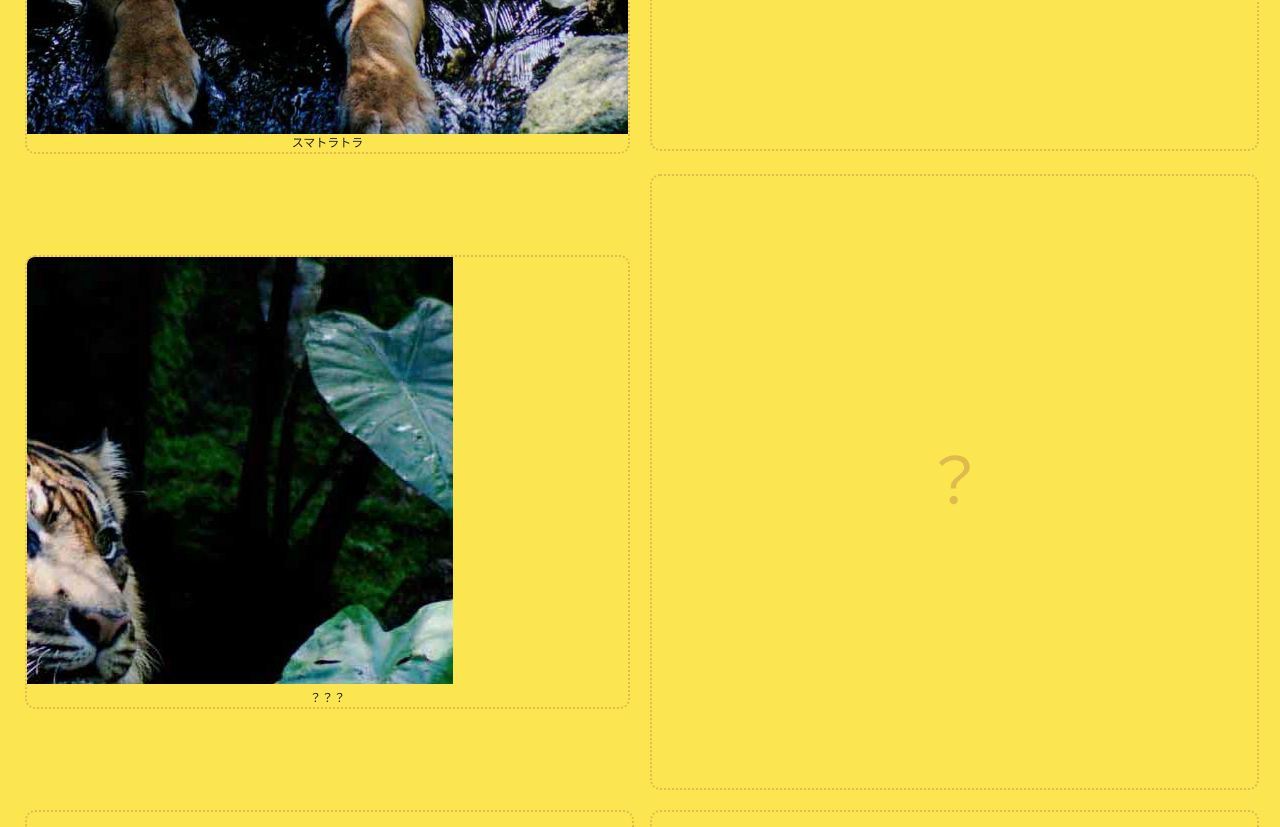
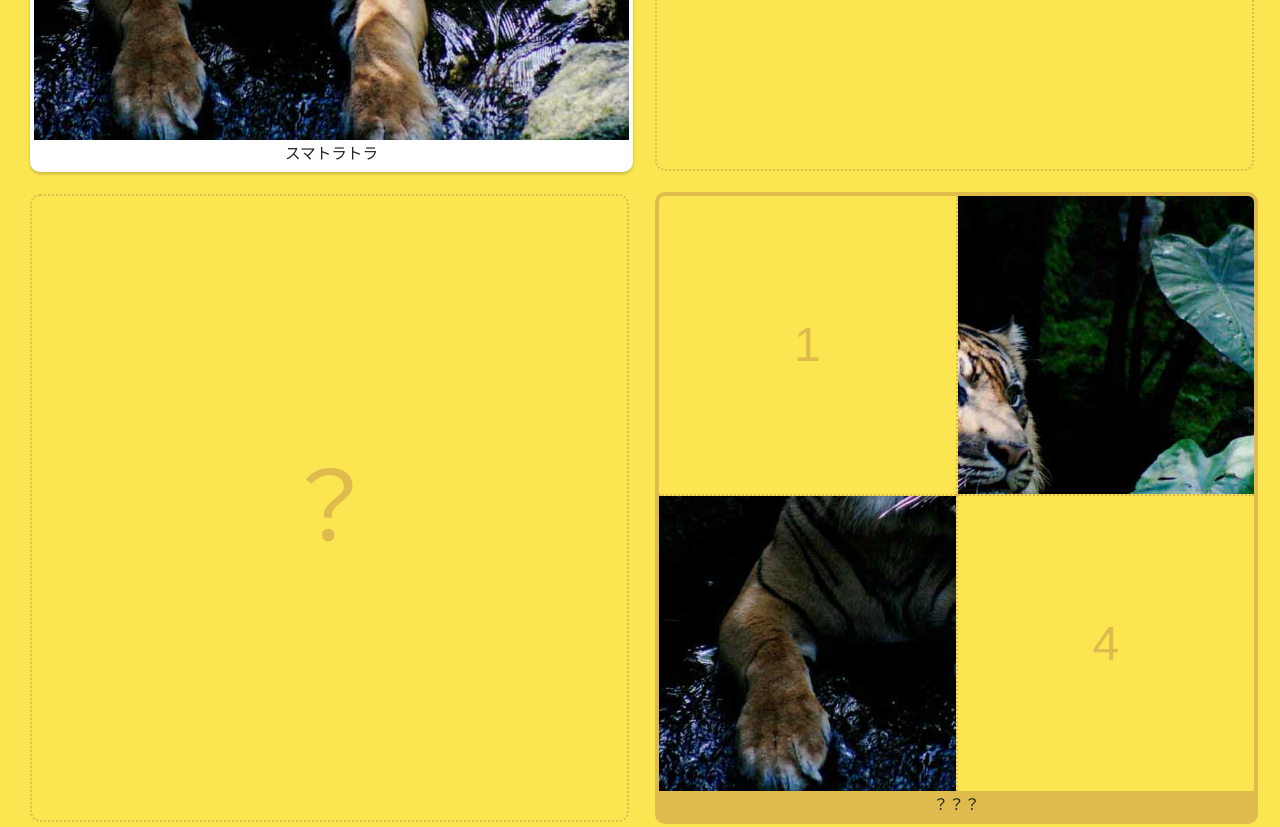
Before and after one commit to massirohuyu/getiger, a website: page public/collection.html in a window 1280 px wide. Shown: the part 660-1487 px from the top of the page. Drawn offline with Linux system fonts and the light colour scheme.

Commit message:
コレクションのピース分け対応

```diff
--- a/gulpfile.js
+++ b/gulpfile.js
@@ -81,6 +81,7 @@ gulp.task('icon-copy', function () {
 gulp.task('server', function() {
   gulp.src('./') //サイトのルートディレクトリ
     .pipe(webserver({
+      host: "192.168.1.10",
       livereload: true
     }));
 });
--- a/public/collection.html
+++ b/public/collection.html
@@ -97,31 +97,39 @@
                         </tr>
                         <tr>
                             <td>
+                                <span class="p-collection__item--empty">
+                                    ？
+                                </span>
+                            </td>
+                            <td>
                                 <div class="p-collection__item">
                                     <table class="p-collection__item__pieces">
                                         <tbody>
                                             <tr>
                                                 <td>
-
+                                                    <span class="p-collection__item--empty">
+                                                        1
+                                                    </span>
                                                 </td><td>
+                                                    <span class="p-collection__item__img">
                                                         <img src="../images/tiger_02.jpg" alt="スマトラトラ02">
+                                                    </span>
                                                 </td>
                                             </tr><tr>
                                                 <td>
-
+                                                    <span class="p-collection__item__img">
+                                                        <img src="../images/tiger_03.jpg" alt="スマトラトラ03">
+                                                    </span>
                                                 </td><td>
-
+                                                    <span class="p-collection__item--empty">
+                                                        4
+                                                    </span>
                                                 </td>
                                             </tr>
                                         </tbody>
                                     </table>
                                     <span class="p-collection__item__name">？？？</span>
                                 </div>
-                            </td>
-                            <td>
-                                <span class="p-collection__item--empty">
-                                    ？
-                                </span>
                             </td>
                         </tr>
                         <tr>
@@ -164,11 +172,6 @@
                                     ？
                                 </span>
                             </td>
-                            <td>
-                                <span class="p-collection__item--empty">
-                                    ？
-                                </span>
-                            </td>
                         </tr>
                         <tr>
                             <td>
@@ -181,18 +184,8 @@
                                     ？
                                 </span>
                             </td>
-                            <td>
-                                <span class="p-collection__item--empty">
-                                    ？
-                                </span>
-                            </td>
                         </tr>
                         <tr>
-                            <td>
-                                <span class="p-collection__item--empty">
-                                    ？
-                                </span>
-                            </td>
                             <td>
                                 <span class="p-collection__item--empty">
                                     ？
--- a/scss/common.scss
+++ b/scss/common.scss
@@ -649,7 +649,7 @@ body {
     padding: 20px;
     box-shadow: 0px 0px 15px rgba(0, 0, 0, 0.5);
 
-    animation: gacha-zoom-up2 .2s ease-in 1.6s, gacha-zoom-up1 1.6s ease-out;
+    animation: gacha-zoom-up2 .2s ease-in 1.6s, gacha-zoom-up1 1.6s ease-out .05s;
 
     &:before {
         content: "GET!";
@@ -823,9 +823,7 @@ body {
             width: 30%;
             text-align: center;
             vertical-align: middle;
-            padding: 10px 5px;
-            border: dotted #dfbb4e;
-            border-width: 2px 0 0 2px;
+            padding: 20px 15px 0;
 
             &:first-child {
                 border-left-width: 0;
@@ -879,6 +877,19 @@ body {
         display: block;
         text-decoration: none;
         font-size: .75rem;
+        width: 100%;
+        height: 100%;
+        background-color: #dfbb4e;
+        border: solid #dfbb4e 4px;
+        border-radius: 10px;
+        overflow: hidden;
+
+        &[href] {
+            border: none;
+            background-color: #fff;
+            border: solid #fff 4px;
+            box-shadow: 0 2px 3px rgba(0, 0, 0, .2);
+        }
 
         .p-collection__item__count {
             position: absolute;
@@ -901,31 +912,62 @@ body {
 
         .p-collection__item__img {
             position: relative;
-            display: inline-block;
-            border-radius: 50%;
-            width: 60px;
-            height: 60px;
-            overflow: hidden;
-            background: #fff;
+            width: 100%;
 
             > img {
-                position: absolute;
-                height: 60px;
-                top: 50%;
-                left: 50%;
-                transform: translate(-50%, -50%);
+                width: 100%;
+                vertical-align: bottom;
+            }
+        }
+
+        .p-collection__item__pieces {
+            width: 100%;
+            height: 100%;
+
+            > tbody > tr {
+                > td {
+                    width: 50%;
+                    text-align: center;
+                    vertical-align: middle;
+                    padding: 0;
+                    color: #dfbb4e;
+                    background-color: #fbe550;
+                    border: dotted #dfbb4e;
+                    border-width: 2px 0 0 2px;
+
+                    &:first-child {
+                        border-left-width: 0;
+                    }
+
+                    .p-collection__item--empty {
+                        border: none;
+                        font-size: 3rem;
+                        padding: calc(50% - .8em) 0;
+                    }
+                }
+
+                &:first-child > td {
+                    border-top-width: 0;
+                }
             }
         }
 
         .p-collection__item__name {
             display: block;
             color: #222;
+            font-size: 1.3em;
+            line-height: 1.8em;
         }
     }
 
     .p-collection__item--empty {
+        display: inline-block;
         color: #dfbb4e;
-        font-size: 4rem;
+        font-size: 6rem;
+        width: 100%;
+        border: dotted #dfbb4e 2px;
+        border-radius: 10px;
+        padding: calc(50% - .6em) 0;
     }
 }
 
```
Also changed, not shown: css/common.css. Lines whose indentation alone changed are shown as unchanged.
